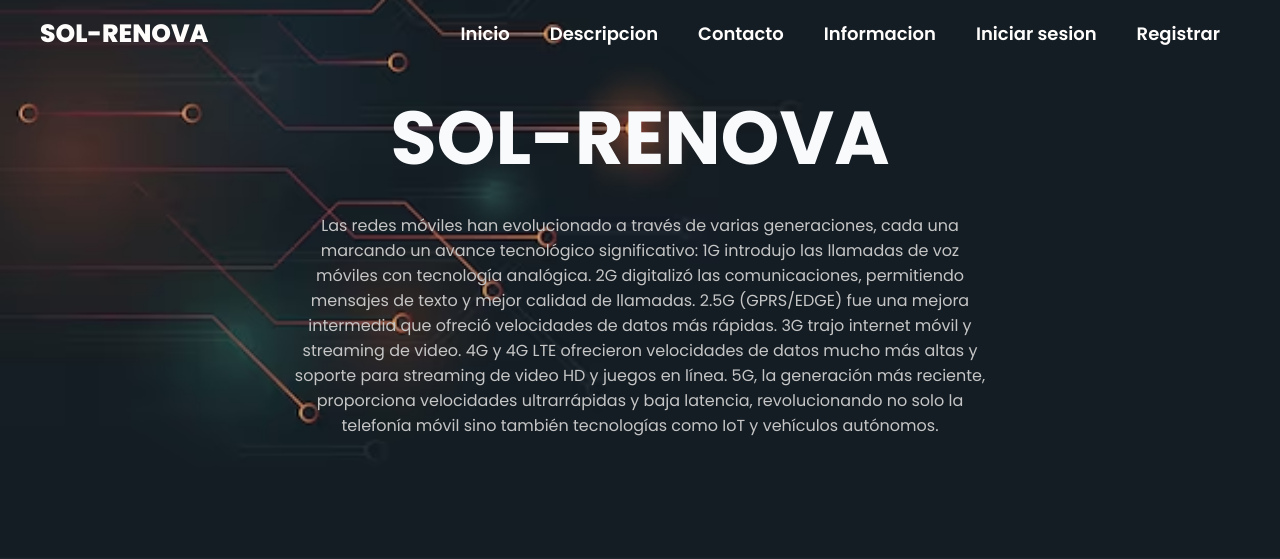
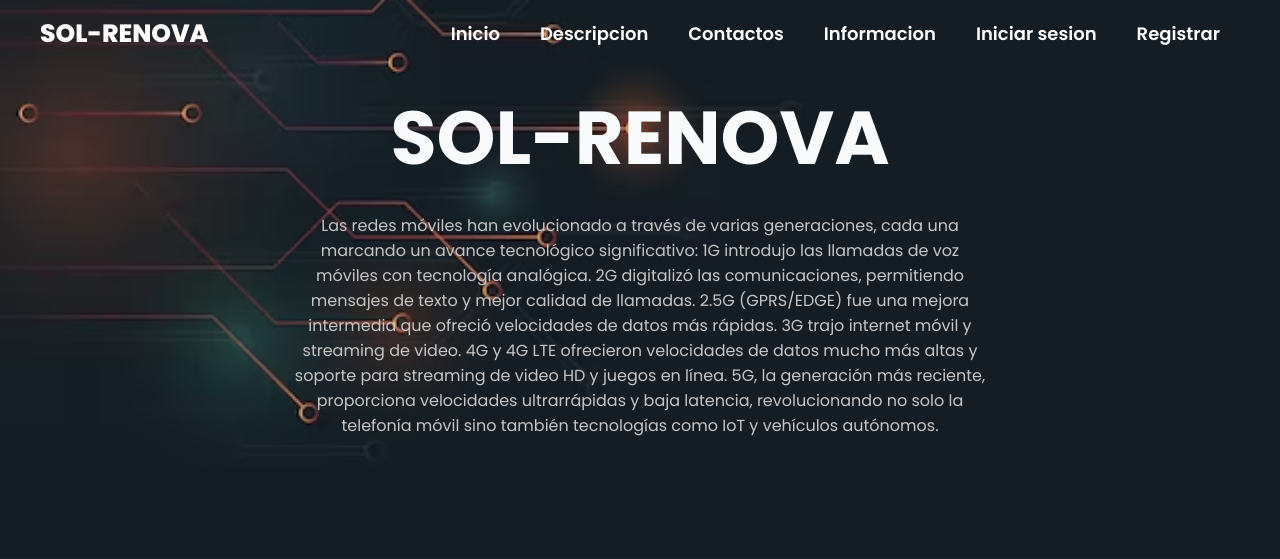
Before and after one commit to jotha04/SolRenova1, a PHP site: page /coneplit/ in a window 1280 px wide. Shown: the top 559 px of the page. Run offline with PHP 8.4, Linux system fonts and the light colour scheme; some libraries are stand-ins or nearby versions.

Commit message:
le cambie la S a contacto

```diff
--- a/index.php
+++ b/index.php
@@ -15,7 +15,7 @@
           <ul>
             <li><a href="#">Inicio</a></li>
             <li><a href="#descripcion">Descripcion</a></li>
-            <li><a href="#Contacto">Contacto</a></li>
+            <li><a href="#Contacto">Contactos</a></li>
             <li><a href="#informacion">Informacion</a></li>
             <?php
             include("conexion.php");
```
